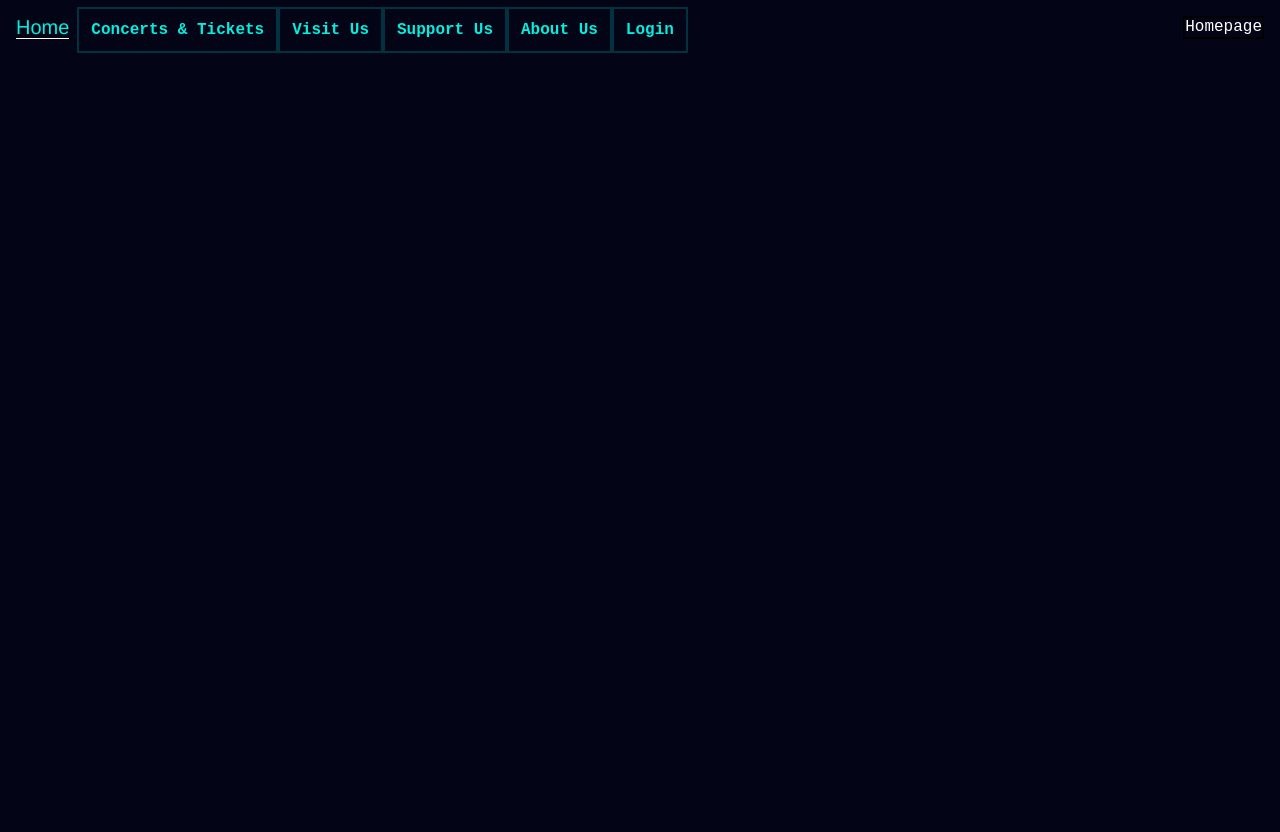
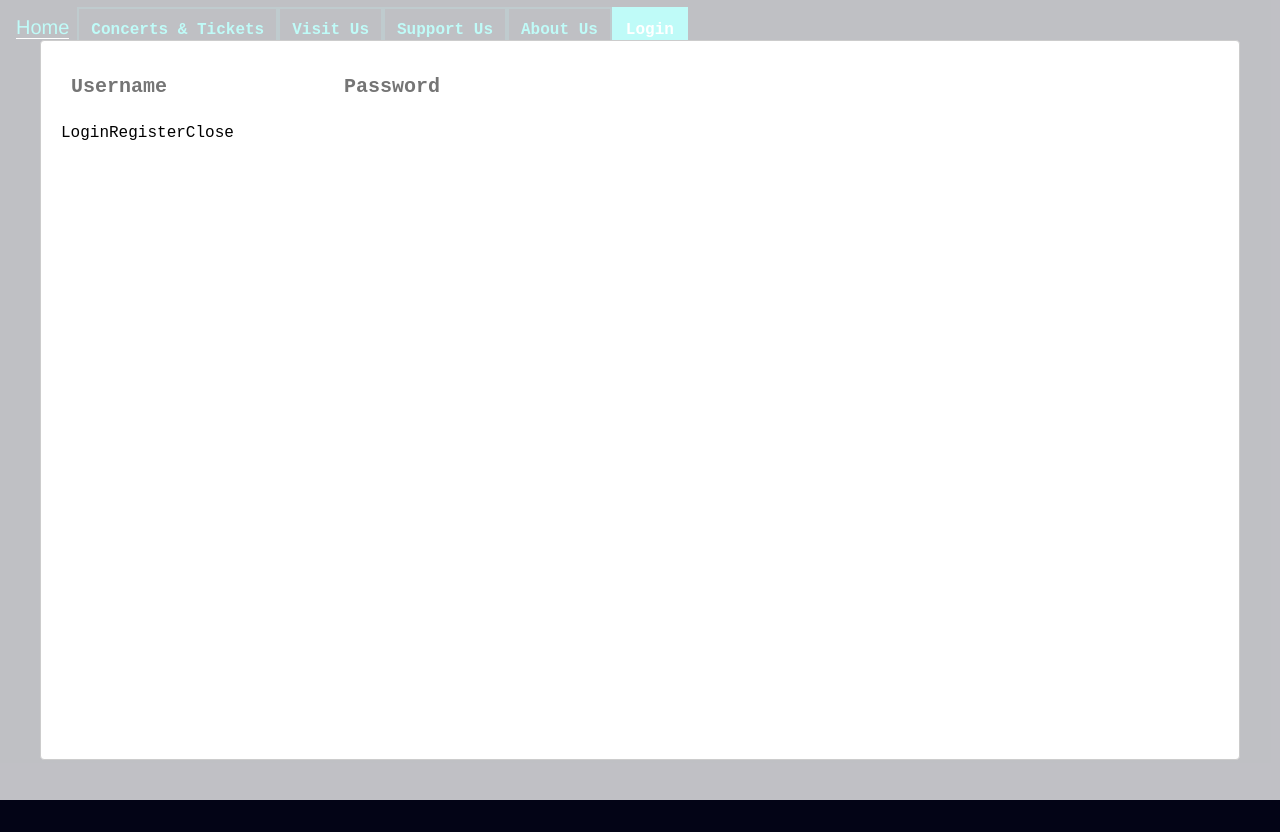
Before and after one commit to amuesing/myphil-frontend, a React (Create React App) app: page /auth in a window 1280 px wide. Before the commit this address led to /. Before the commit the page ends 800 px from the top, so only its background shows below. Built offline with nearby package versions, Linux system fonts and the light colour scheme.

Commit message:
getting to CRUD

```diff
--- a/src/Components/App.js
+++ b/src/Components/App.js
@@ -5,6 +5,8 @@ import Support from './Support/Support'
 import Visit from './Visit/Visit'
 import Calendar from './Calendar/Calendar'
 import About from './About/About'
+import Register from './Login/Register'
+import LoginModal from './Modals/LoginModal'
 
 import { Switch, Route, Redirect } from "react-router-dom"
 import ConcertDetail from './Calendar/ConcertDetail'
@@ -37,6 +39,12 @@ function App() {
           <Route exact path="/about">
             <About />
           </Route>
+          <Route exact path="/register">
+            <Register />
+          </Route>
+          <Route exact path="/auth">
+            <LoginModal/>
+          </Route>
 
 
 
--- a/src/Components/Calendar/Calendar.js
+++ b/src/Components/Calendar/Calendar.js
@@ -13,8 +13,8 @@ function Calendar() {
 
     const concertObj = concerts.map((concertObj) =>
         <ConcertCard
-            key={concertObj.id}
-            concert={concertObj}
+            key = {concertObj.id}
+            concert = {concertObj}
         />)
 
     return (
--- a/src/Components/Header/Header.js
+++ b/src/Components/Header/Header.js
@@ -19,7 +19,7 @@ function Header() {
             <NavLink className="button" to="/about">
                 About Us
             </NavLink>
-            <NavLink className="button" to="/login">
+            <NavLink className="button" to="/auth">
                 Login
             </NavLink>
         </div>
--- a/src/Components/Login/AccountDetails/AccountDetails.js
+++ b/src/Components/Login/AccountDetails/AccountDetails.js
@@ -0,0 +1,10 @@
+function AccountDetails({account}) {
+
+    return (
+        <div style={{color: "white"}}>
+            {account.email}
+        </div>
+    )
+}
+
+export default AccountDetails
--- a/src/Components/Login/Login.js
+++ b/src/Components/Login/Login.js
@@ -1,9 +1,27 @@
+import React, { useState, useEffect } from 'react';
+
+import AccountDetails from './AccountDetails/AccountDetails'
+
 function Login() {
+    const [user, setUser] = useState([])
+
+    useEffect(() => {
+        fetch('http://localhost:3000/users')
+        .then((r) => r.json())
+        .then(setUser)
+    }, [])
+
+
+    const account = user.map((account) =>
+    <AccountDetails
+        key = {account.id}
+        account = {account}
+    />)
+
     return (
         <div>
-            <p> Login </p>
+            {account}
         </div>
-
     )
 }
 
--- /dev/null
+++ b/src/Components/Login/Register.js
@@ -0,0 +1,51 @@
+import React, { useState } from "react";
+
+function Register() {
+    const [email, setEmail] = useState("")
+    const [passphrase, setPassphrase] = useState("")
+
+    function handleSubmit(e) {
+        e.preventDefault();
+        fetch("http://localhost:3000/users", {
+          method: "POST",
+          headers: {
+            "Content-Type": "application/json",
+          },
+          body: JSON.stringify({
+            email: email,
+            passphrase: passphrase,
+            credit:0
+          }),
+        })
+          .then((r) => r.json())
+        //   .then((newUser) => onAddUser(newUser));
+      }
+
+    return(
+        <div>
+            <form onSubmit={handleSubmit}>
+                <input
+                 type="text"
+                 name="name"
+                 placeholder="Set Email"
+                 onChange={(e) => setEmail(e.target.value)}
+                />
+                <input
+                 type="text"
+                 name="name"
+                 placeholder="Set Password"
+                 onChange={(e) => setPassphrase(e.target.value)}
+                />
+                {/* <input
+                 type="text"
+                 name="name"
+                 placeholder="Confirm Password"
+                 onChange={(e) => setUsername(e.target.value)}
+                /> */}
+                <button type="submit"> Register </button>
+            </form>
+        </div>
+    )
+}
+
+export default Register
--- /dev/null
+++ b/src/Components/Modals/LoginModal.js
@@ -0,0 +1,45 @@
+import React, { useState } from "react";
+import { NavLink } from 'react-router-dom';
+
+import Modal from "react-modal";
+
+Modal.setAppElement("#root");
+
+function LoginModal() {
+  const [isOpen, setIsOpen] = useState(true);
+
+
+  function toggleModal() {
+    setIsOpen(!isOpen);
+  }
+
+  return (
+    <div className="App">
+      <Modal isOpen={isOpen} onRequestClose={toggleModal} contentLabel="My dialog">
+          <div style={{color: "black"}}>
+                <form>
+                    <input
+                    type="text"
+                    name="name"
+                    placeholder="Username"/>
+                    <input
+                    type="text"
+                    name="name"
+                    placeholder="Password"/>
+                </form>
+          </div>
+        <NavLink style={{color: "black"}} to="/login">
+            Login
+        </NavLink>
+        <NavLink style={{color: "black"}} to="/register">
+            Register
+        </NavLink>
+        <NavLink  style={{color: "black"}} to="/">
+            Close
+        </NavLink>
+      </Modal>
+    </div>
+  );
+}
+
+export default LoginModal;
--- a/src/Components/Modals/SeatMap.js
+++ b/src/Components/Modals/SeatMap.js
@@ -22,11 +22,12 @@ function SeatMap({id}) {
     body: JSON.stringify({
         user_id:1,
         seat_id:1,
-        concert_id:id,
-        price:100
+        concert_id:5,
+        price:83
     }),
     })
     .then((r) => r.json())
+    .then(console.log(id))
 }
 
 
@@ -40,22 +41,22 @@ function SeatMap({id}) {
 
   return (
     <div>
-      <button onClick={toggleModal}>Select Seats</button>
+      <button onClick={toggleModal}> Select Seats </button>
         <Modal isOpen={isOpen} onRequestClose={toggleModal} contentLabel="Select Seats">
           <div>
             <div>
-              <h2 style={{ color: "black" }}>Select Seat:</h2>
+              <h2 style={{ color: "black" }}> Select Seat: </h2>
               <form onSubmit={handleCheckout}>
                 <select>
-                  <option value={seat} onChange={(e) => setSeat(e.target.value)}>Seat 1</option>
-                  <option value={seat} onChange={(e) => setSeat(e.target.value)}>Seat 2</option>
-                  <option value={seat} onChange={(e) => setSeat(e.target.value)}>Seat 3</option>
+                  <option value={seat} onChange={(e) => setSeat(e.target.value)}> Seat 1 </option>
+                  <option value={seat} onChange={(e) => setSeat(e.target.value)}> Seat 2 </option>
+                  <option value={seat} onChange={(e) => setSeat(e.target.value)}> Seat 3 </option>
                 </select>
-              </form>
+                </form>
             </div>
-            <h2 style={{ color: "black" }}>Payment Info</h2>
+            <h2 style={{ color: "black" }}> Payment Info </h2>
             <button onClick={toggleModal}>Close</button>
-            <button type="submit" onClick={toggleInnerModal}>Checkout</button>
+            <button type="submit" onClick={toggleInnerModal}> Checkout </button>
             <Modal isOpen={isInnerOpen} onRequestClose={toggleInnerModal} contentLabel="Checkout">
               <div style={{color: 'black'}}>
                 Thank You For Your Purchase!
```
